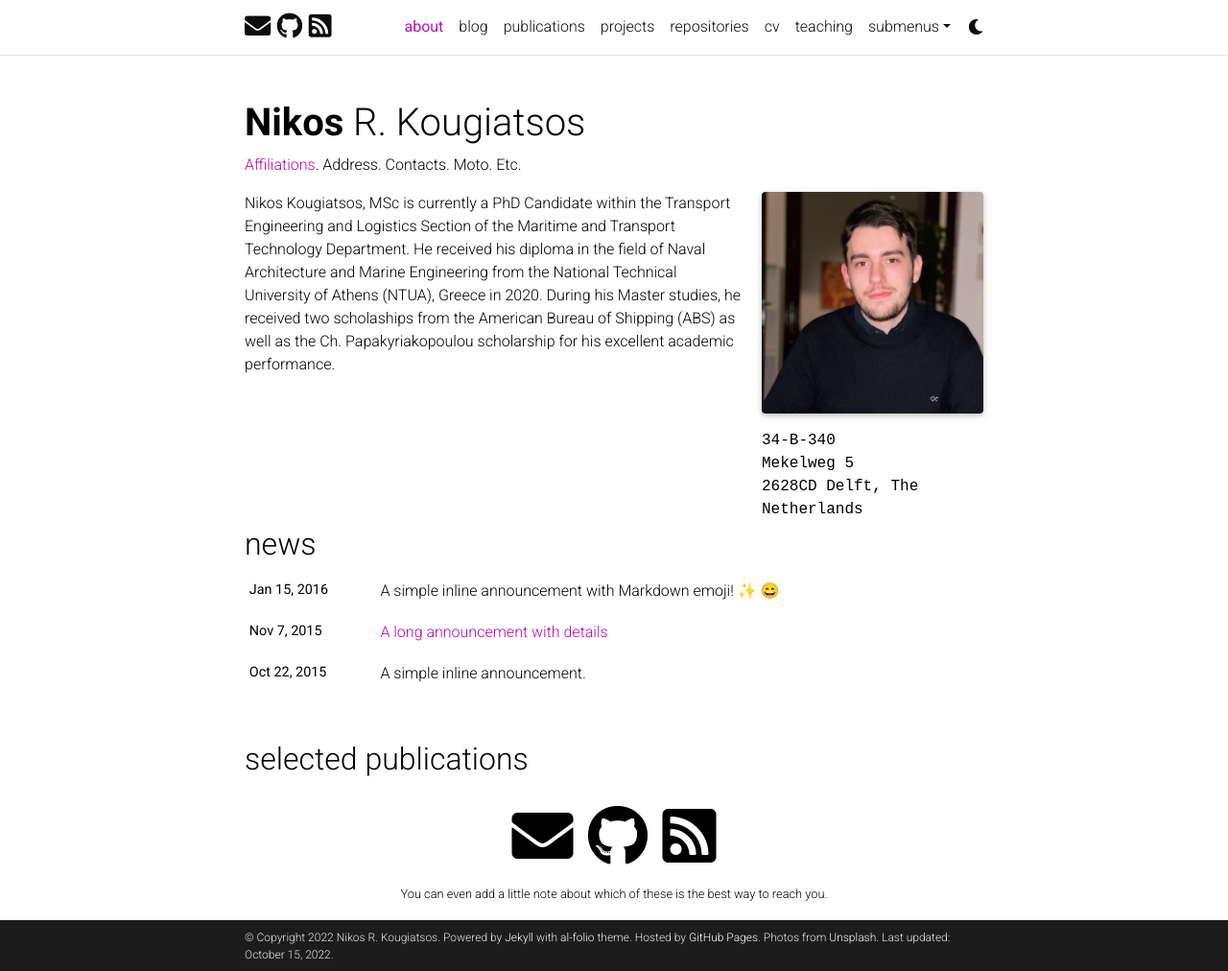
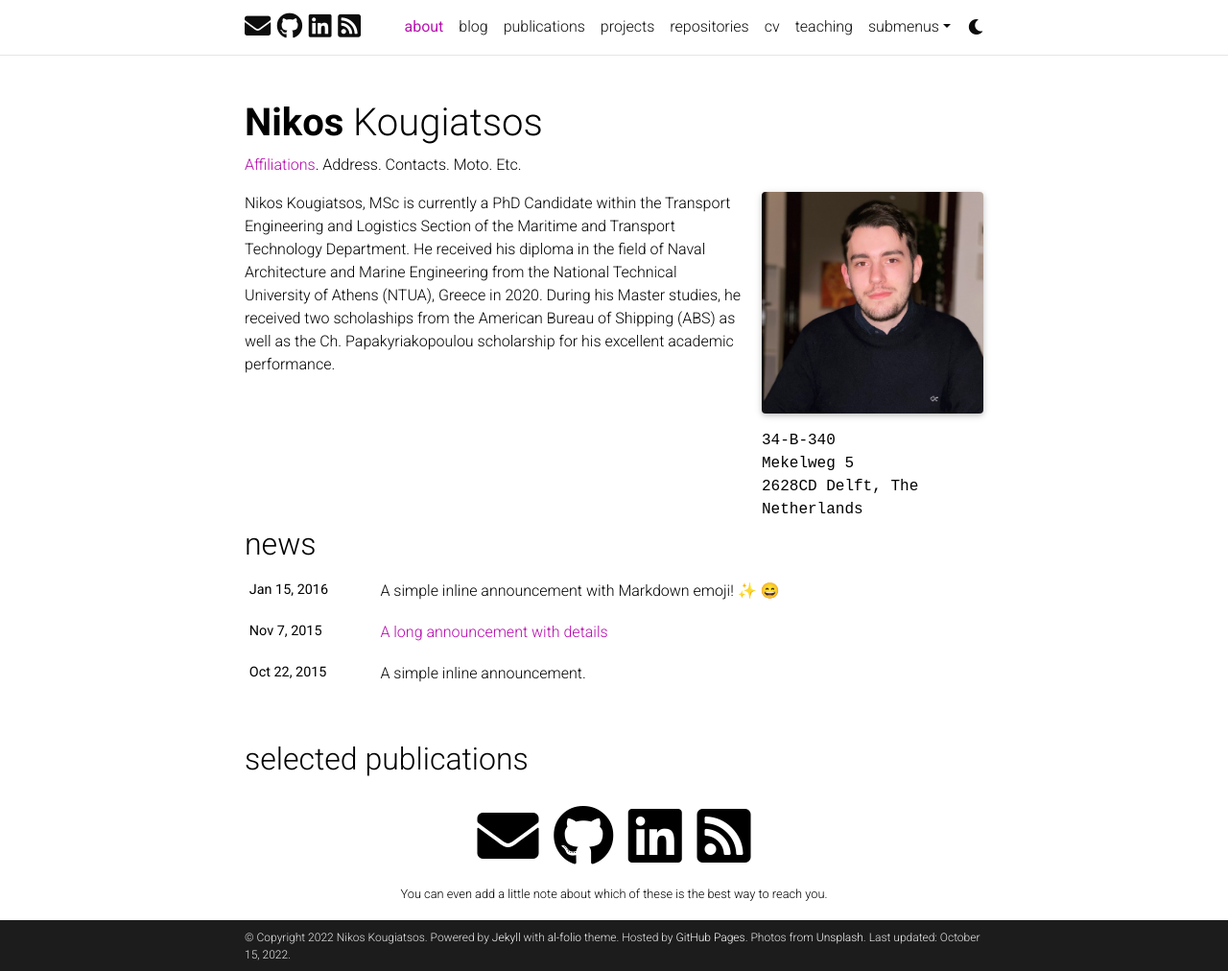
Before and after one commit to Jakendarth/Jakendarth.github.io, a Jekyll site: the page built from _pages/about.md, in a window 1280 px wide and 1012 px high. Shown: the whole window at 96% size. Built offline with Jekyll 4.4.1, drawn with Linux system fonts in a browser that asks for light colours; full-size pictures stand in for the smaller copies a plugin makes; emoji names are drawn with the system emoji font; comment, search, counter and statistics services are not loaded; a style sheet for code colours, icons or effects is not loaded; some of the changed lines change nothing that is shown.

Commit message:
Content (about)

```diff
--- a/_config.yml
+++ b/_config.yml
@@ -4,7 +4,7 @@
 
 title: blank # the website title (if blank, full name will be used instead)
 first_name: Nikos
-middle_name: R.
+middle_name:
 last_name: Kougiatsos
 email: kougiatsosn@gmail.com
 description: > # the ">" symbol means to ignore newlines until "footer_text:"
@@ -70,10 +70,10 @@
 github_username: Jakendarth # your GitHub user name
 gitlab_username: # your GitLab user name
 twitter_username: # your Twitter handle
-linkedin_username: # your LinkedIn user name
-scholar_userid: # your Google Scholar ID
+linkedin_username: nkougiatsos # your LinkedIn user name
+scholar_userid: Nikos Kougiatsos # your Google Scholar ID
 semanticscholar_id: # your Semantic Scholar ID
-orcid_id: # your ORCID ID
+orcid_id: 0000-0001-9518-9114 # your ORCID ID
 medium_username: # your Medium username
 quora_username: # your Quora username
 publons_id: # your ID on Publons
```
